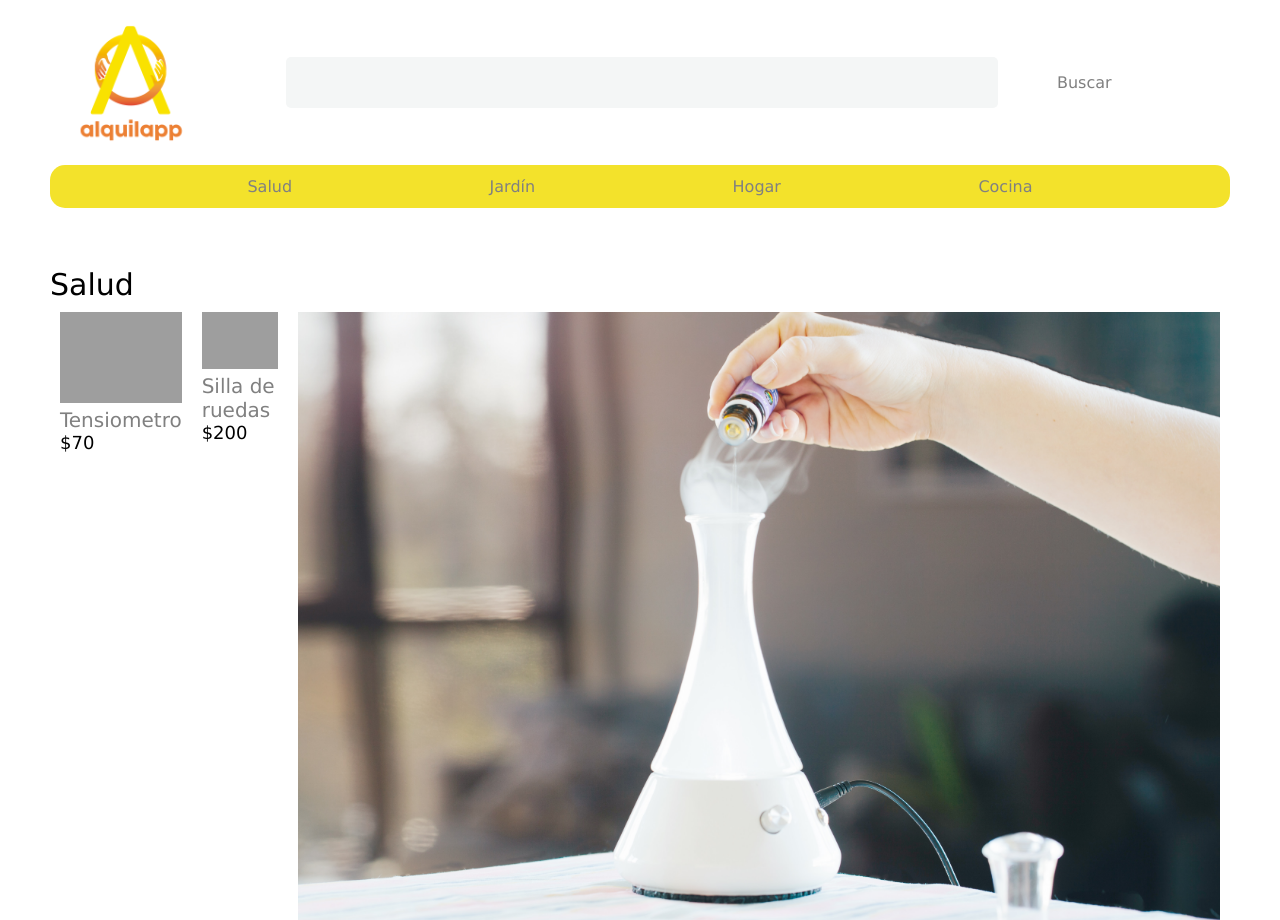
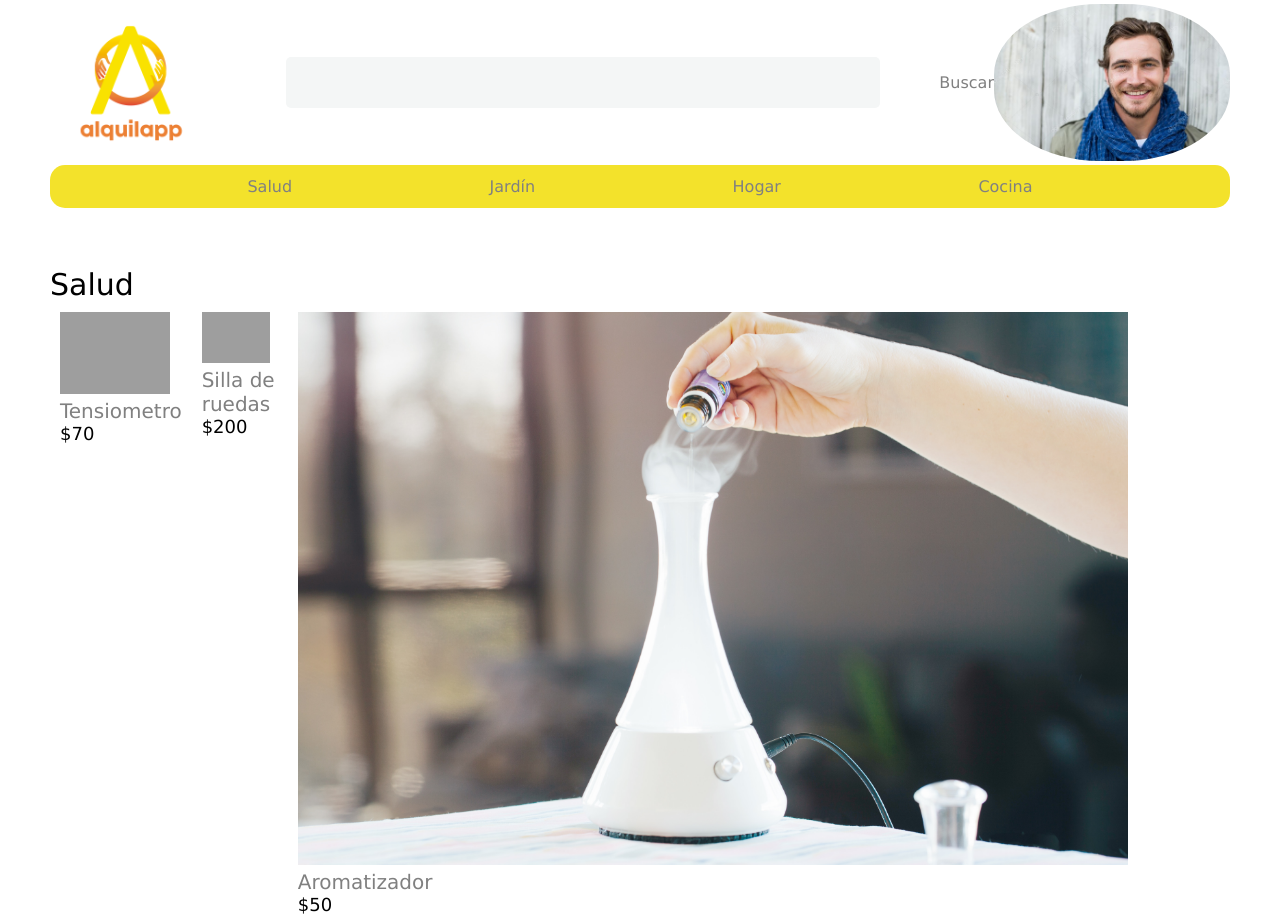
Before and after one commit to rentapp-mvp/rentapp, a plain HTML site: page dashboard.html in a window 1280 px wide. Shown: the top 920 px of the page. Drawn offline with Linux system fonts and the light colour scheme; grey boxes are pictures that could not be loaded.

Commit message:
merge de perfil

```diff
--- a/dashboard.html
+++ b/dashboard.html
@@ -13,6 +13,7 @@
         <img src="styles/images/LOGO-ALQUILAPP.png" alt="" class="logo">
         <input type="text" class="search">
         <a href="#" class="searchFont">Buscar</a>
+        <img src="styles/images/profile.jpg" alt="" class="profile">
     </header>
     <nav class="navBar">
         <a href="#">Salud</a>
--- a/styles/dashboard.scss
+++ b/styles/dashboard.scss
@@ -68,6 +68,11 @@ header{
     margin-left:5%;
 }
 
+.profile{
+    border-radius: 45%;
+    width: 20%;
+}
+
 .productContainer{
     margin: 30px 0;
 }
@@ -82,7 +87,8 @@ header{
         padding: 10px;
     }
     .imageSeller{
-        width: 100%;
+        width: 90%;
+
         margin-bottom: 5px;
     }
     a{
```
Also changed, not shown: styles/dashboard.css, styles/images/profile.jpg (added), 1 other file.
